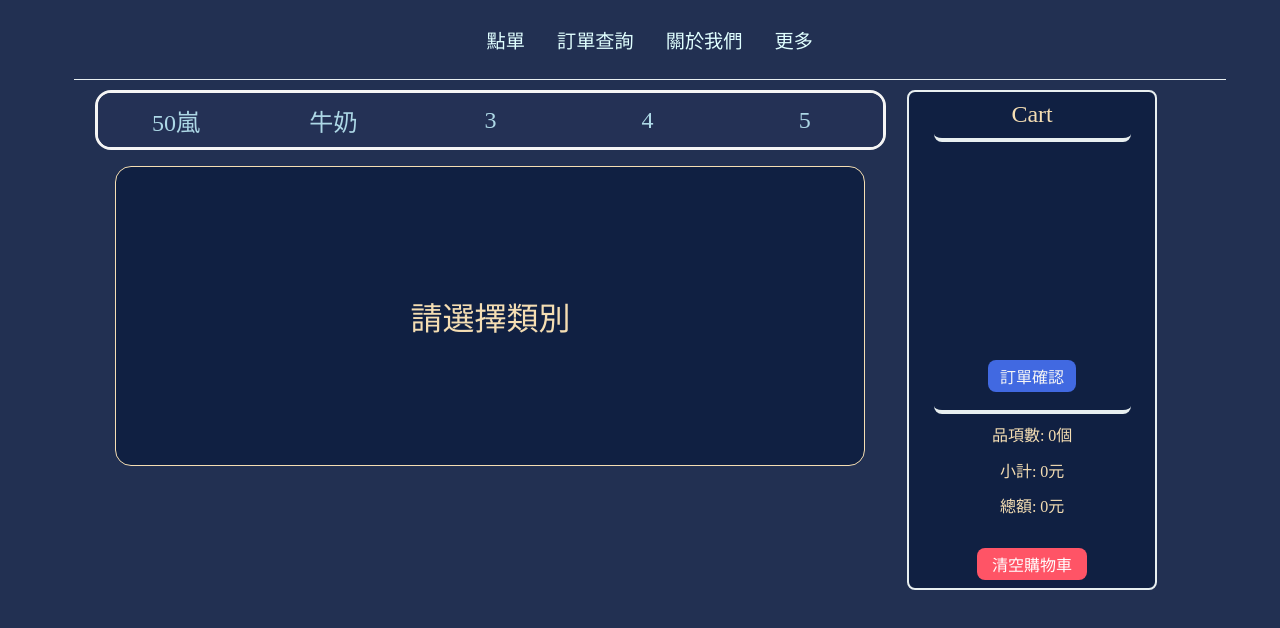
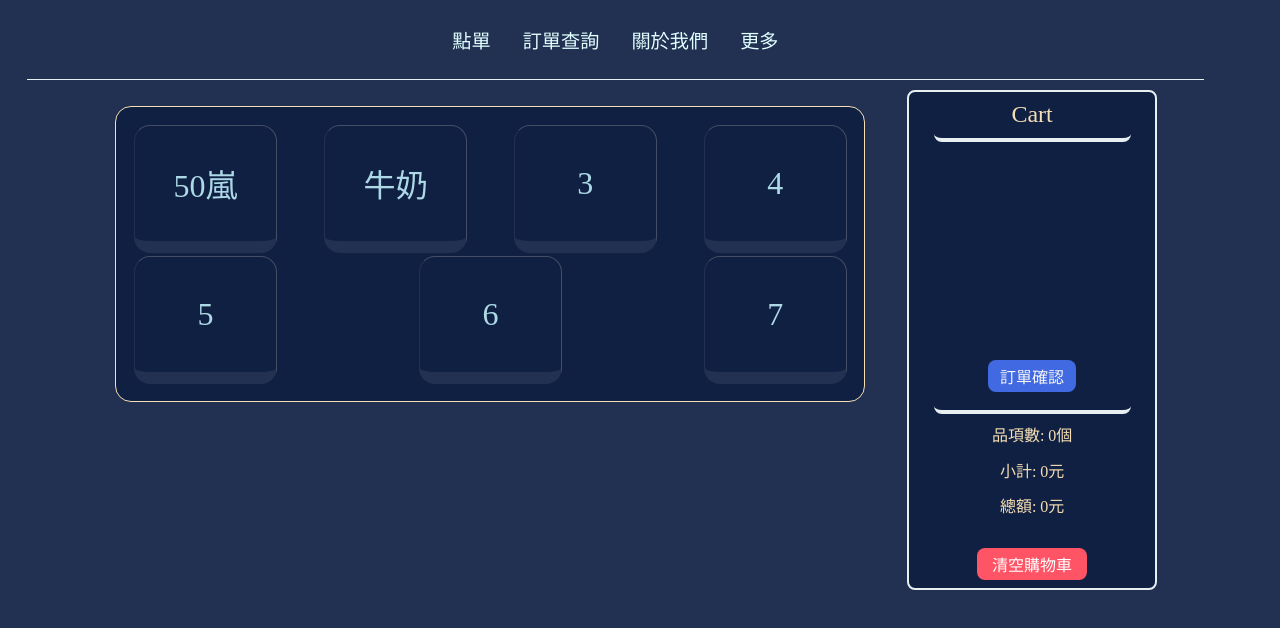
Before and after one commit to neko12377/Tap-Sip, a React app: page /#/ordering in a window 1280 px wide. Shown: the top 628 px of the page. Built offline with nearby package versions, Linux system fonts and the light colour scheme.

Commit message:
add somethin fun

```diff
--- a/src/Container Components/OrdersConsulting.jsx
+++ b/src/Container Components/OrdersConsulting.jsx
@@ -9,7 +9,6 @@ const MainContent = styled.section`
   justify-content: center;
   align-items: space-between;
   width: 100%;
-  /* min-width: 1030px; */
   flex-wrap: wrap;
   position: relative;
   top: 90px;
@@ -52,6 +51,7 @@ const Customer = styled.div`
   align-items: center;
   width: 65%;
   height: 100%;
+  margin: 0.25rem 0;
 `;
 
 const Pay = styled.div`
@@ -73,11 +73,20 @@ const Merchandise = styled(Customer)`
 const CustomizedDetail = styled(Customer)`
 `;
 
+const NotThingInCartYet = styled(ItemList)`
+  justify-content: center;
+  margin: 0;
+  padding: 0;
+  position: relative;
+  top: 10px;
+`;
+
 function ordersConsulting({ shoppingList, payOrNot }) {
   return (
     <MainContent>
       {
-        shoppingList.map(
+        shoppingList.length > 1
+          ? shoppingList.map(
             (item, index) => (
               <ItemList key={`${item.item}${item.index}`}>
                 <CustomerNPay>
@@ -106,6 +115,11 @@ function ordersConsulting({ shoppingList, payOrNot }) {
               </ItemList>
             ),
           ).slice(1)
+          : (
+            <NotThingInCartYet>
+              還沒有點東西喔
+            </NotThingInCartYet>
+          )
       }
     </MainContent>
   );
--- /dev/null
+++ b/src/Presentationl Components/Initial Page.jsx
@@ -0,0 +1,30 @@
+import React from 'react';
+import styled from '@emotion/styled';
+
+const InitialPage = styled.div`
+  display: flex;
+  width: 90%;
+  height: 200px;
+  justify-content: center;
+  align-items: center;
+  flex-wrap: wrap;
+  font-size: 2rem;
+  padding: 0.25rem;
+  border: 1px solid wheat;
+  border-radius: 1rem;
+  background-color: #102042;
+  top: 90px;
+  position: relative;
+  @media (max-width: 576px) {
+    width: 100%;
+    margin: 1rem 0.5rem;
+  }
+`;
+
+export default function () {
+  return (
+    <InitialPage>
+      今天想吃/喝什麼？
+    </InitialPage>
+  );
+}
--- a/src/Presentationl Components/MerchandiseList.jsx
+++ b/src/Presentationl Components/MerchandiseList.jsx
@@ -11,8 +11,8 @@ const NavLink = styled.nav`
   margin: 0;
   padding: 0;
   overflow: scroll;
+  background-color: #243155;
   border: 3px solid whitesmoke;
-  background-color: #243155;
   border-radius: 1rem;
   @media (max-width: 576px) {
     margin: 0;
@@ -20,16 +20,16 @@ const NavLink = styled.nav`
 `;
 
 const Category = styled(Link)`
+  display: flex;
+  justify-content: center;
+  align-items: center;
   width: 20%;
   min-width: 20%;
   height: 100%;
-  display: flex;
-  justify-content: center;
-  align-items: center;
+  border-radius: 1rem;
   color: lightblue;
   font-size: 1.5rem;
   text-decoration: none;
-  border-radius: 1rem;
   &:visited {
     color: lightblue;
   }
@@ -45,76 +45,91 @@ const Category = styled(Link)`
 
 const InitialPage = styled.div`
   display: flex;
+  align-items: flex-start;
+  justify-content: space-between;
   width: 90%;
-  height: 300px;
-  justify-content: center;
-  align-items: center;
+  flex-wrap: wrap;
   font-size: 2rem;
   padding: 1rem;
   margin: 1rem;
   border: 1px solid wheat;
   border-radius: 1rem;
   background-color: #102042;
+  overflow: scroll;
   @media (max-width: 576px) {
     width: 100%;
     margin: 1rem 0.5rem;
   }
 `;
 
+const OptionOfShops = styled(Link)`
+  display: flex;
+  flex-direction: column;
+  justify-content: center;
+  align-items: center;
+  width: 20%;
+  min-width: 20%;
+  height: 8rem;
+  margin: 0.1rem;
+  border-bottom: 12px solid #223052;
+  border-left: 1px solid #223052;
+  border-right: 1px solid #aaaaaa55;
+  border-top: 1px solid #aaaaaa55;
+  border-radius: 1rem;
+  color: lightblue;
+  text-decoration: none;
+  z-index: 1;
+  &:hover{
+    transform: translate(0, 4px);
+    border-left: 5px solid #0f1832;
+    border-right: 5px solid #0f1832;
+    border-top: 8px solid #0f1832;
+    border-bottom: 1px solid #0f1832;
+    /* box-shadow: 0 -5px 5px white; */
+    transition: transform 0.8s, border 0.4s, color 0.4s;
+    color: #71b5cc77;
+    z-index: 0;
+  }
+  @media (max-width: 576px) {
+    min-width: 33%;
+
+  }
+`;
+
+
 export default function merchandiseList() {
   return (
     <>
-      <NavLink>
-        {menu.map((shopsArray) => (<Category to={`/ordering/${shopsArray[0]}`}>{shopsArray[0]}</Category>))}
-        {/* <Category to="/ordering/categoryA">
-          {menu[0][0]}
-        </Category>
-        <Category to="/ordering/categoryB">
-          {menu[1][0]}
-        </Category>
-        <Category to="/ordering/categoryC">
-          {menu[2][0]}
-        </Category>
-        <Category to="/ordering/categoryD">
-          {menu[3][0]}
-        </Category>
-        <Category to="/ordering/categoryE">
-          {menu[4][0]}
-        </Category>
-        <Category to="/ordering/categoryF">
-          {menu[5][0]}
-        </Category>
-        <Category to="/ordering/categoryG">
-          {menu[6][0]}
-        </Category> */}
-      </NavLink>
       <Route exact path="/ordering">
         <InitialPage>
-          請選擇類別
+          {menu.map((shopsArray) => (
+            <OptionOfShops
+              key={`OptionOfShops_${shopsArray[0]}`}
+              to={`/ordering/${shopsArray[0]}`}
+            >
+              {shopsArray[0]}
+            </OptionOfShops>
+          ))}
         </InitialPage>
       </Route>
-      {menu.map((shopsArray, index) => (<Route path={`/ordering/${shopsArray[0]}`}><MerchandiseCategory number={index} /></Route>))}
-      {/* <Route path="/ordering/categoryA">
-        <MerchandiseCategory number={0} />
-      </Route>
-      <Route path="/ordering/categoryB">
-        <MerchandiseCategory number={1} />
-      </Route>
-      <Route path="/ordering/categoryC">
-        <MerchandiseCategory number={2} />
-      </Route>
-      <Route path="/ordering/categoryD">
-        <MerchandiseCategory number={3} />
-      </Route>
-      <Route path="/ordering/categoryE">
-        <MerchandiseCategory number={4} />
-      </Route>
-      <Route path="/ordering/categoryF">
-        <MerchandiseCategory number={5} />
-      </Route>
-      <Route path="/ordering/categoryG">
-        <MerchandiseCategory number={6} />
-      </Route> */}
+      {menu.map((shopsArray, index) => (
+        <Route
+          key={`MerchandiseCategory_${shopsArray[0]}`}
+          path={`/ordering/${shopsArray[0]}`}
+        >
+          <NavLink>
+            {menu.map((shops) => (
+              <Category
+                key={`Category_${shops[0]}`}
+                to={`/ordering/${shops[0]}`}
+              >
+                {shops[0]}
+              </Category>
+            ))}
+          </NavLink>
+          <MerchandiseCategory number={index} />
+        </Route>
+      ))}
     </>
   );
 }
--- a/src/Presentationl Components/NavLink.jsx
+++ /dev/null
@@ -1,43 +0,0 @@
-import React from 'react';
-import { Link } from 'react-router-dom';
-import styled from '@emotion/styled';
-
-const NavBar = styled.ul`
-  display: flex;
-  justify-content: center;
-  align-items: center;
-  list-style: none;
-  height: 100%;
-  margin: 0;
-  padding: 0;
-  font-size: 1.2rem;
-  & li:hover {
-    background-color: #102042;
-    border-radius: 1rem;
-  }
-  @media (max-width: 321px) {
-    font-size: 1rem;
-  }
-`;
-const NavLink = styled(Link)`
-  display: flex;
-  height: 100%;
-  margin: 0.5rem;
-  padding: 0.5rem;
-  color: lightcyan;
-  text-decoration: none;
-  &:visited {
-    color: lightcyan;
-  }
-`;
-
-export default function () {
-  return (
-    <NavBar>
-      <li><NavLink to="/ordering">點單</NavLink></li>
-      <li><NavLink to="/ordersconsulting">訂單查詢</NavLink></li>
-      <li><NavLink to="/about_us">關於我們</NavLink></li>
-      <li><NavLink to="/D">更多</NavLink></li>
-    </NavBar>
-  );
-}
--- a/src/Presentationl Components/NavigationBar.jsx
+++ b/src/Presentationl Components/NavigationBar.jsx
@@ -1,29 +1,64 @@
 import React from 'react';
+import { Link } from 'react-router-dom';
 import styled from '@emotion/styled';
-import NavLink from './NavLink';
 
 const NavBase = styled.nav`
-  width: 90%;
-  height: 80px;
   display: flex;
   justify-content: center;
-  align-items: flex-start;
-  border-bottom: solid 1px #e8eff0;
-  margin-bottom: 4px;
+  align-items: center;
+  width: 100%;
+  height: 80px;
   position: fixed;
   background-color: #223052;
   z-index: 1;
   @media (max-width: 576px) {
     width: 100%;
     height: 60px;
-    align-items: center;
+  }
+`;
+
+const NavBar = styled.div`
+  display: flex;
+  justify-content: center;
+  align-items: center;
+  width: 92%;
+  height: 100%;
+  margin: 0;
+  padding: 0;
+  border-bottom: solid 1px #e8eff0;
+  font-size: 1.2rem;
+  @media (max-width: 576px) {
+    font-size: 1rem;
+  }
+`;
+
+const NavLink = styled(Link)`
+  display: flex;
+  justify-content: center;
+  align-items: center;
+  height: 85%;
+  margin: 0.5rem;
+  padding: 0.5rem;
+  color: lightcyan;
+  text-decoration: none;
+  &:visited {
+    color: lightcyan;
+  }
+  &:hover {
+    background-color: #102042;
+    border-radius: 0.75rem;
   }
 `;
 
 export default function () {
   return (
     <NavBase>
-      <NavLink />
+      <NavBar>
+        <NavLink to="/ordering">點單</NavLink>
+        <NavLink to="/ordersconsulting">訂單查詢</NavLink>
+        <NavLink to="/about_us">關於我們</NavLink>
+        <NavLink to="/D">更多</NavLink>
+      </NavBar>
     </NavBase>
   );
 }
--- a/src/Route/Router.jsx
+++ b/src/Route/Router.jsx
@@ -9,13 +9,14 @@ import NavigationBar from '../Presentationl Components/NavigationBar';
 import OrdersPage from '../Container Components/OrdersPage';
 import OrdersConsulting from '../Container Components/OrdersConsulting';
 import AboutUs from '../Presentationl Components/AboutUs';
+import InitialPage from '../Presentationl Components/Initial Page';
 
 export default function () {
   return (
     <Router>
       <NavigationBar />
       <Switch>
-        <Route>
+        <Route exact path="/" component={InitialPage} />
         <Route path="/ordering" component={OrdersPage} />
         <Route path="/ordersconsulting" component={OrdersConsulting} />
         <Route path="/about_us" component={AboutUs} />
@@ -26,7 +27,6 @@ export default function () {
           <br />
           <Route path="/D/dd">ddd</Route>
         </Route>
-        </Route>
       </Switch>
     </Router>
   );
--- a/src/index.scss
+++ b/src/index.scss
@@ -22,6 +22,8 @@ html, body {
 main {
   display: flex;
   flex-direction: column;
+  justify-content: flex-start;
+  align-items: center;
   max-width: 1680px;
   min-width: 900px;
   width: 100%;
```
Also changed, not shown: src/Container Components/MerchandiseCategory.jsx (+15 -5 lines). Lines whose indentation alone changed are shown as unchanged.
